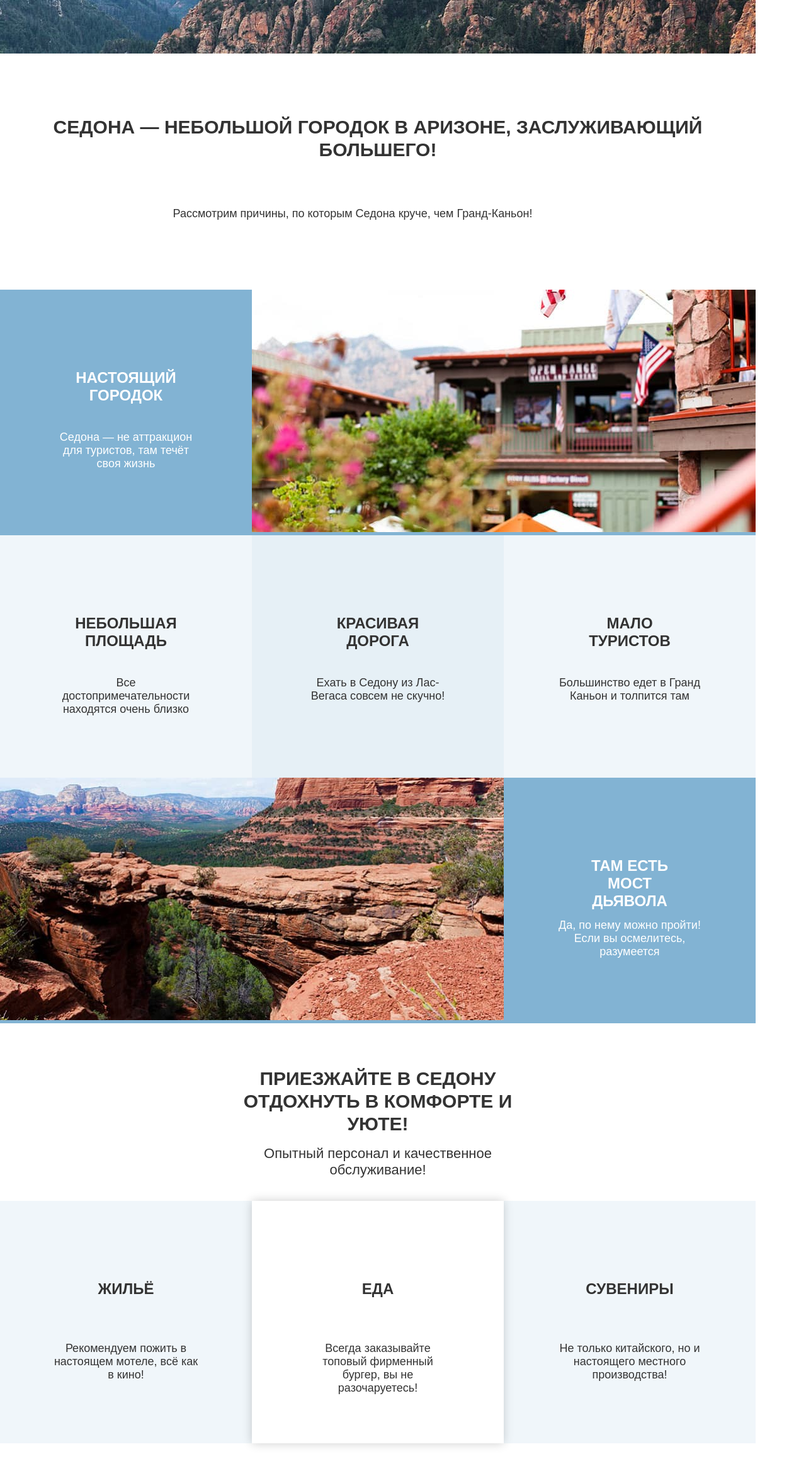
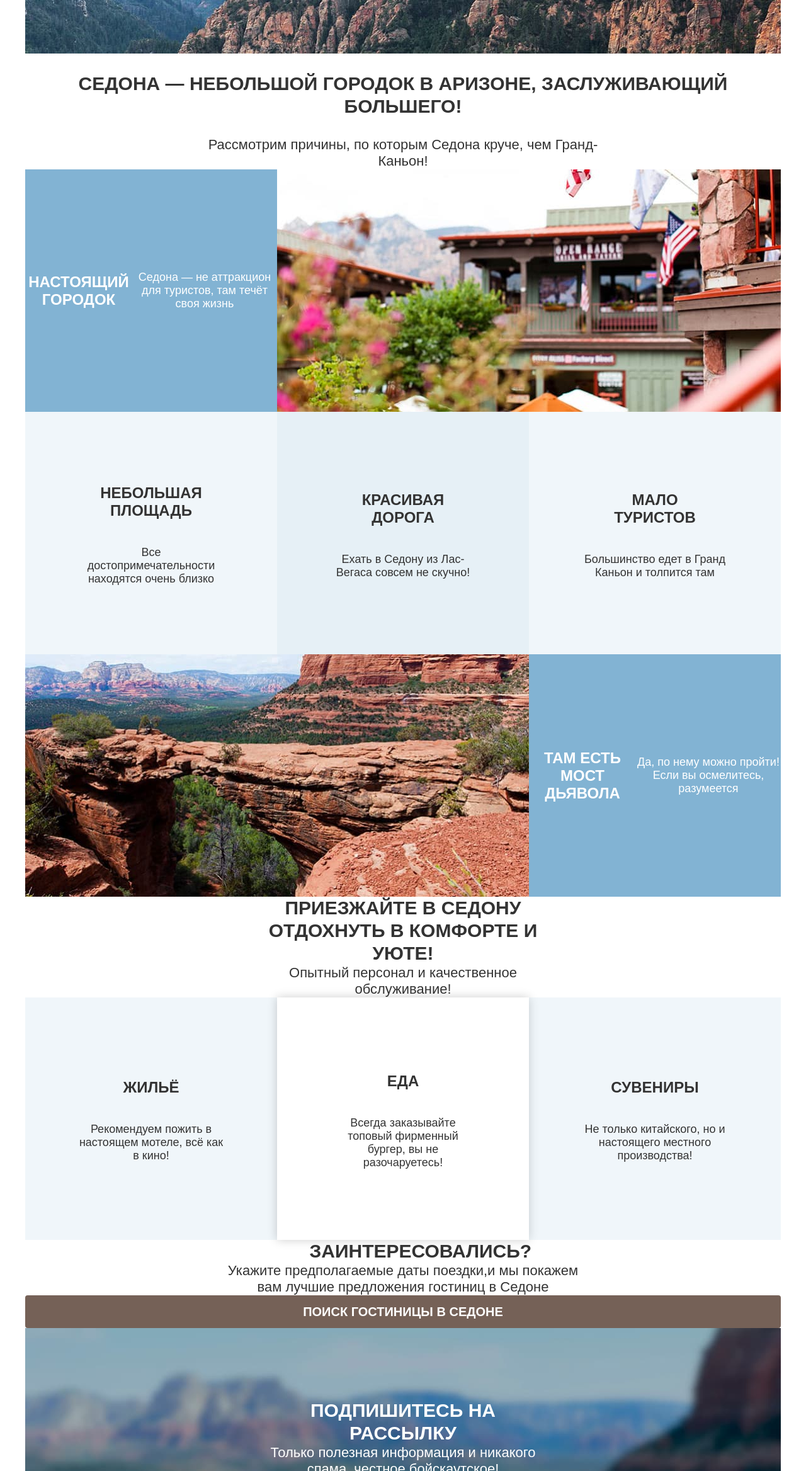
Before and after one commit to htmlacademy-htmlcss/1970179-sedona-36, a plain HTML site: page index.html in a window 1280 px wide. Shown: the part 464-2800 px from the top of the page at 63% size. Drawn offline with Linux system fonts and the light colour scheme; a web font is replaced by a local one.

Commit message:
Правка сетки страниц и крупных блоков

```diff
--- a/index.html
+++ b/index.html
@@ -48,56 +48,38 @@
         <img class="welcome-logo"src="images\welcome.svg" width="458" height="352" alt="Welcome to the gorgeous Sedona, because the Grand Canyon sucks!">
       </section>
       <section class="advantages">
-        <div class="sedona-about">
         <h2 class="visually-hidden">Преимущества</h2>
         <p class="sedona-title">Седона — небольшой городок в Аризоне, заслуживающий большего!</p>
         <p class="sedona-causes">Рассмотрим причины, по которым Седона круче, чем Гранд-Каньон!</p>
-        </div>
         <ul class="advantages-list">
           <li class="advantages-item advantages-item-city">
-            <div class="advantages-text">
             <h3 class="advantages-title">Настоящий городок</h3>
             <p class="advantages-description">Седона — не аттракцион для туристов, там течёт своя жизнь</p>
-            </div>
-            <div class="advantages-image">
             <img class="advantages-img" src="images\photo-1.jpg" width="800" height="385" alt="Здания в городке">
-            </div>
           </li>
           <li class="advantages-item">
-           <div class="advantages-text">
             <h3 class="advantages-title">Небольшая площадь</h3>
             <p class="advantages-description">Все достопримечательности находятся очень близко</p>
-           </div>
           </li>
           <li class="advantages-item advantages-item-road">
-           <div class="advantages-text">
             <h3 class="advantages-title">Красивая дорога</h3>
             <p class="advantages-description">Ехать в Седону из Лас-Вегаса совсем не скучно!</p>
-           </div>
           </li>
           <li class="advantages-item">
-           <div class="advantages-text">
             <h3 class="advantages-title">Мало туристов</h3>
             <p class="advantages-description">Большинство едет в Гранд Каньон и толпится там</p>
-           </div>
           </li>
           <li class="advantages-item advantages-item-bridge">
-            <div class="advantages-image">
             <img class="advantages-img" src="images\photo-2.jpg" width="800" height="385" alt="Каньон и горы">
-            </div>
-            <div class="advantages-text">
             <h3 class="advantages-title">Там есть мост дьявола</h3>
             <p class="advantages-description">Да, по нему можно пройти! Если вы осмелитесь, разумеется</p>
-            </div>
           </li>
         </ul>
       </section>
       <section class="infrastructure">
-        <div class="infrastructure-about">
         <h2 class="visually-hidden">Инфраструктура</h2>
         <p class="visit-title">Приезжайте в Седону отдохнуть в комфорте и уюте!</p>
         <p class="visit-causes">Опытный персонал и качественное обслуживание!</p>
-        </div>
         <ul class="infrastructure-list">
           <li class="infrastructure-item">
             <h3 class="infrastructure-title">Жильё</h3>
--- a/styles/styles.css
+++ b/styles/styles.css
@@ -16,10 +16,8 @@
 
 body {
   height: 100%;
-  width: 1200px;
   margin: 0;
-  display: flex;
-  flex-direction: column;
+
   font-family: "PT Sans", sans-serif;
   font-size: 18px;
   line-height: 21px;
@@ -30,6 +28,8 @@ body {
 .container {
   width: 1200px;
   margin: 0 auto;
+  display: flex;
+  flex-direction: column;
 }
 
 .page-header {
@@ -116,9 +116,9 @@ width: 507px;
 
 
 .hero {
-  height: 485px;
+  min-height: 485px;
   background-image: url("../images/hero.jpg");
-  background-size: 100% auto;
+  background-size: cover;
   background-repeat: no-repeat;
 }
 .welcome-logo {
@@ -129,39 +129,24 @@ width: 507px;
   bottom: 47.46%;
 }
 
-.sedona-about {
-  display: flex;
-  flex-direction: column;
-  justify-content: center;
-  align-items: center;
-  padding: 69px 0;
-  gap: 25px;
-}
+
 .sedona {
-  width: 620px;
-  height: 72px;
-
+  max-width: 620px;
+  margin: 0 auto;
 }
 .sedona-causes {
-  width: 651px;
-  height: 26px;
+  max-width: 651px;
+  margin: 0 auto;
 }
 
 .advantages-list {
   padding: 0;
+  margin: 0;
   display: flex;
   flex-direction: row;
   flex-wrap: wrap;
 }
 
-.advantages-text {
-  width: 400px;
-  height: 385px;
-  display: flex;
-  flex-direction: column;
-  justify-content: center;
-  align-items: center;
-}
 
 ul {
   list-style-type: none;
@@ -179,7 +164,7 @@ ul {
   text-align: center;
   text-transform: uppercase;
 }
-.welcome-causes,
+.sedona-causes,
 .visit-causes,
 .search-description,
 .index-subscription-description,
@@ -191,7 +176,13 @@ ul {
 
 .advantages-item,
 .infrastructure-item {
-  background-color: rgba(131, 179, 211, 0.12);;
+  width: 400px;
+  min-height: 385px;
+  display: flex;
+  flex-direction: column;
+  justify-content: center;
+  align-items: center;
+  background-color: rgba(131, 179, 211, 0.12);
 }
 .advantages-item-city,
 .advantages-item-bridge {
@@ -200,6 +191,7 @@ ul {
   padding: 0;
   display: flex;
   flex-direction: row;
+  width: 100%;
 }
 .advantages-item-road {
   background-color: rgba(131, 179, 211, 0.2);
@@ -216,62 +208,41 @@ ul {
   line-height: 28px;
   text-align: center;
   text-transform: uppercase;
-  width: 175px;
-  height: 56px;
+  max-width: 175px;
 }
 
 .advantages-description,
 .infrastructure-description {
   text-align: center;
-  width: 230px;
-  height: 42px;
+  max-width: 230px;
 }
 
 .infrastructure-list {
   padding: 0;
+  margin: 0;
   display: flex;
   flex-direction: row;
   flex-wrap: wrap;
 }
-.infrastructure-item {
-  width: 400px;
-  height: 385px;
-  display: flex;
-  flex-direction: column;
-  justify-content: center;
-  align-items: center;
-}
-.infrastructure-about {
-  height: 246px;
-  margin: 0;
-  display: flex;
-  flex-direction: column;
-  justify-content: center;
-  align-items: center;
-}
+
+
 .visit-title {
-  width: 505px;
-  height: 72px;
+  max-width: 505px;
+  margin: 0 auto;
 }
 .visit-causes {
-  width: 490px;
-  height: 26px;
+  max-width: 490px;
+  margin: 0 auto;
 }
 
-.search {
-  height: 406px;
-  display: flex;
-  flex-direction: column;
-  justify-content: center;
-  align-items: center;
-}
+
 .search-title {
-  width: 297px;
-  height: 36px;
+  max-width: 297px;
+  margin: 0 auto;
 }
 .search-description {
-  width: 592px;
-  height: 52px;
+  max-width: 592px;
+  margin: 0 auto;
 }
 .button-search {
   font-weight: 700;
@@ -283,8 +254,9 @@ ul {
   border-radius: 4px;
   text-align: center;
   text-decoration: none;
-  align-items: center;
   text-transform: uppercase;
+  display: block;
+  margin: 0 auto;
 }
 
 .index-subscription {
@@ -301,25 +273,21 @@ ul {
 }
 .container-subscription {
   padding: 96px 258px 104px;
-  width: 684px;
-  height: 214.86px;
+  max-width: 684px;
   display: flex;
   flex-direction: column;
   align-items: center;
-  gap: 54px;
   margin: 0;
 }
 .index-subscription-title,
 .catalog-subscription-title {
-  width: 404px;
-  height: 36.35px;
-  margin: 0;
+  max-width: 404px;
+  margin: 0 auto;
 }
 .index-subscription-description,
 .catalog-subscription-description {
-  width: 475px;
-  height: 52.51px;
-  margin: 0;
+  max-width: 475px;
+  margin: 0 auto;
 }
 .subscription-form {
   display: flex;
@@ -384,14 +352,13 @@ ul {
   flex-direction: column;
   align-items: flex-start;
   padding: 35px 70px 70px;
-  height: 412px;
+
 }
 .inner-header {
   display: block;
   padding: 0;
   margin: 0;
-  width: 1060px;
-  height: 107px;
+  max-width: 1060px;
   margin-bottom: 40px;
   list-style-type: none;
 }
@@ -399,6 +366,7 @@ ul {
   font-weight: 700;
   font-size: 60px;
   line-height: 78px;
+  margin: 0 auto;
 
 }
 
@@ -410,17 +378,17 @@ ul {
   margin: 0;
   padding: 0;
   gap: 10px;
-  width: 114px;
-  height: 21px;
+  max-width: 114px;
   list-style-type: none;
 }
+
 .catalog-filter {
   display: flex;
   justify-content: space-between;
   margin: 0;
+  padding: 0;
   margin-top: 40px;
-  width: 1060px;
-  height: 160px;
+  max-width: 1060px;
 }
 .catalog-filter-title {
   font-weight: 700;
@@ -432,8 +400,7 @@ ul {
   line-height: 23px;
 }
 .catalog-filter-group-fieldset {
-  width: 288px;
-  height: 160px;
+  max-width: 288px;
 }
 .catalog-filter-list-slider {
   display: flex;
@@ -441,8 +408,7 @@ ul {
   justify-content: space-between;
   align-items: center;
   padding: 0;
-  width: 288px;
-  height: 48px;
+  max-width: 288px;
   margin-left: 140px;
   margin-top: 40px;
 }
@@ -451,7 +417,6 @@ ul {
   flex-direction: column;
   justify-content: space-between;
   padding: 0;
-  margin-top: 56px;
 }
 .apply-button  {
   font-weight: 700;
@@ -483,9 +448,8 @@ ul {
   flex-direction: row;
   justify-content: space-between;
   align-items: center;
-  padding: 0 70;
-  width: 1060px;
-  height: 49px;
+  padding: 0;
+  max-width: 1060px;
 }
 .found {
   font-weight: 700;
```
Also changed, not shown: catalog.html (+4 -2 lines). Lines whose indentation alone changed are shown as unchanged.
